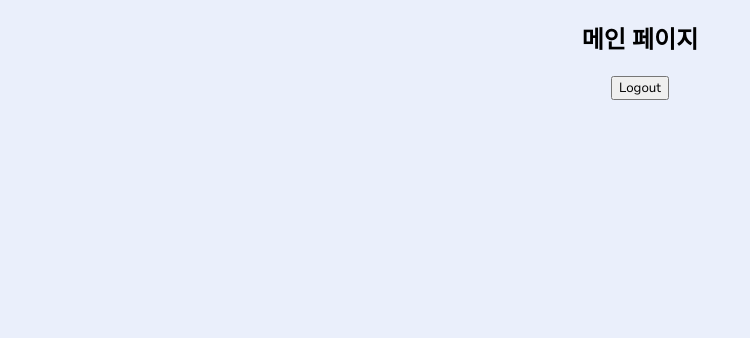
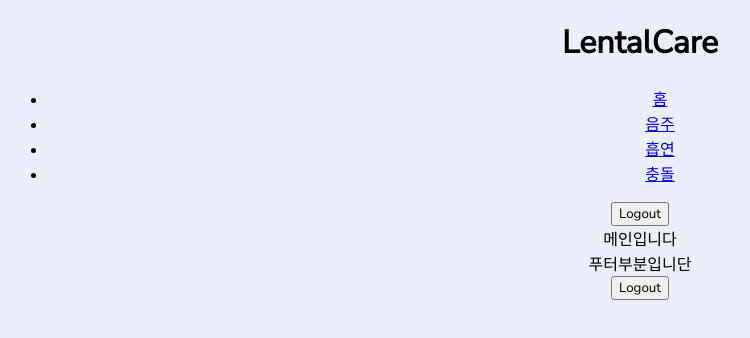
Before and after one commit to SmartRentalCare/JSP, a React (Create React App) app: page /main in a window 1280 px wide. Shown: the top 338 px of the page, without its empty margins (0-750 px from the left). Built offline with nearby package versions, Linux system fonts and the light colour scheme.

Commit message:
MainPage+layout

```diff
--- /dev/null
+++ b/src/layout/footer.jsx
@@ -0,0 +1,7 @@
+export default function footer() {
+    return (
+        <div>
+            푸터부분입니단
+        </div>
+    )
+}
--- /dev/null
+++ b/src/layout/header.jsx
@@ -0,0 +1,22 @@
+import React ,{ useState} from "react";
+import LogoutButton from "../components/Logoutbutton";
+
+export default function header() {
+    return(
+        <div className="header">
+            <header>
+                <h1>LentalCare</h1>
+                <nav>
+                    <ul>
+                        <li><a href="{() => false}">홈</a></li>
+                        <li><a href="{() => false}">음주</a></li>
+                        <li><a href="{() => false}">흡연</a></li>
+                        <li><a href="{() => false}">충돌</a></li>
+                    </ul>
+                </nav>
+                <LogoutButton/>
+            </header>
+        </div>
+
+    )
+}
--- /dev/null
+++ b/src/layout/main.jsx
@@ -0,0 +1,7 @@
+export default function main() {
+    return (
+        <div>
+            메인입니다
+        </div>
+    )
+}
--- a/src/pages/MainPage.jsx
+++ b/src/pages/MainPage.jsx
@@ -1,11 +1,15 @@
-//import { useHistory } from 'react-router-dom';
 import React from "react";
+import Header from "../layout/header"
+import Main from "../layout/main"
+import Footer from "../layout/footer"
 import LogoutButton from '../components/Logoutbutton';
 export default function MainPage() {
 
   return (
     <div>
-      <h2>메인 페이지</h2>
+      <Header/>
+      <Main/>
+      <Footer/>
       <LogoutButton/>
     </div>
   )
```
